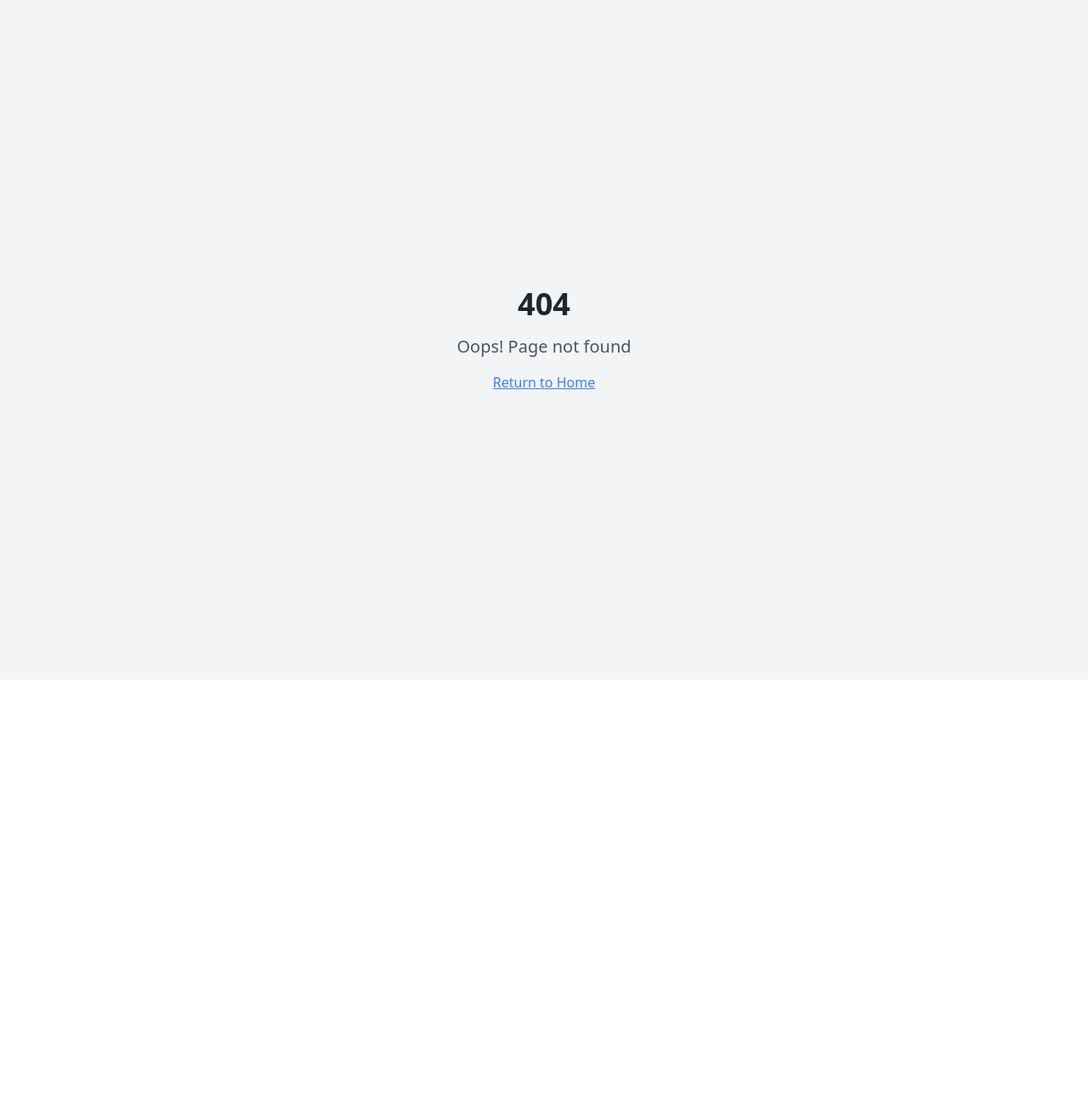
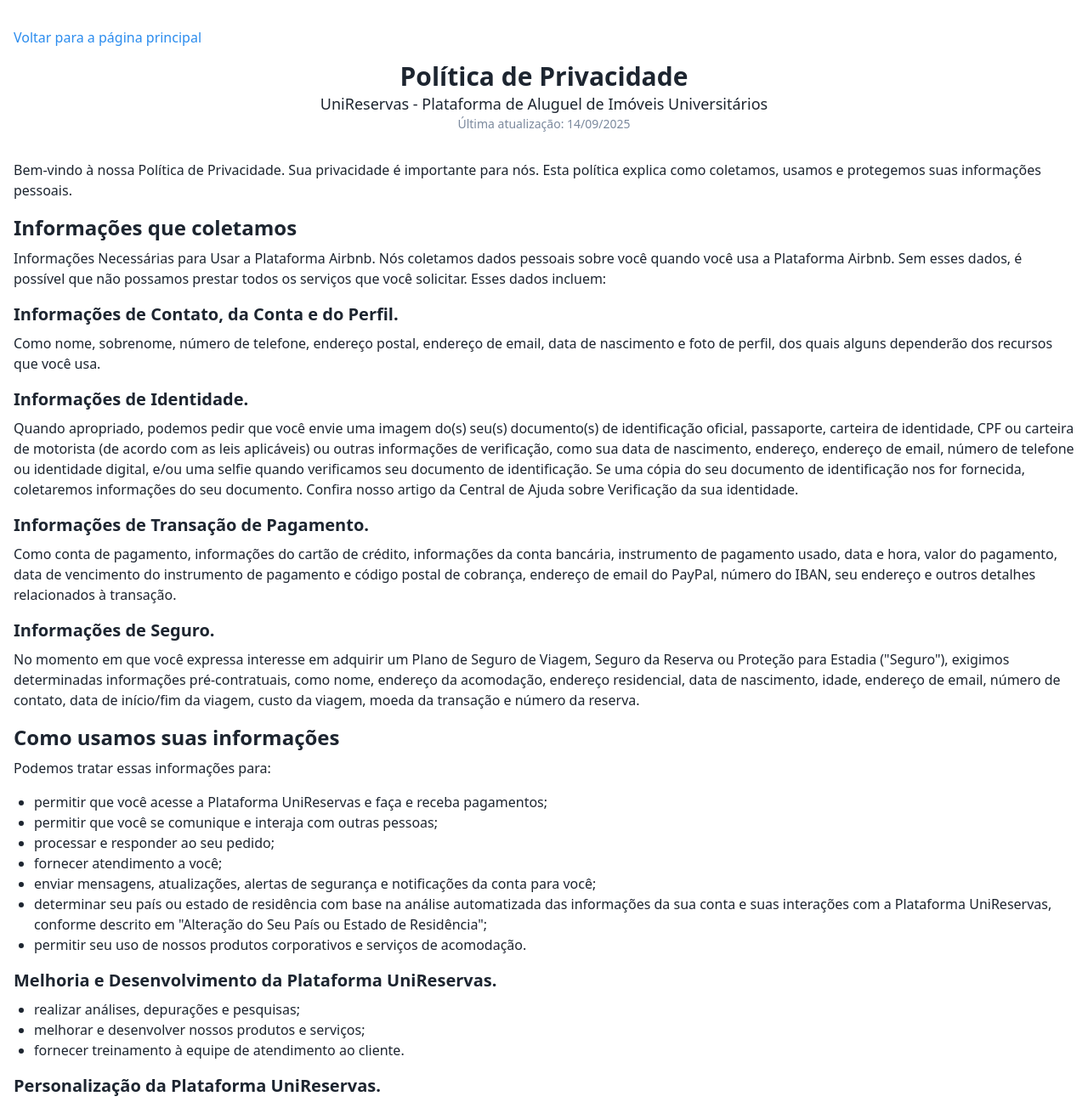
Before and after one commit to darleisonrodrigues/projeto-unireservas, a React (Vite) app: page /privacy in a window 1280 px wide. Before the commit this address had no page. Shown: the top 1297 px of the page at 85% size. Before the commit the page ends 800 px from the top, so only its background shows below. Built offline with nearby package versions, Linux system fonts and the light colour scheme; the HTML template or start-up script is replaced by a standard one.

Commit message:
Criação da página de Política de Privacidade

```diff
--- a/src/components/Footer.tsx
+++ b/src/components/Footer.tsx
@@ -30,7 +30,7 @@
             <ul className="space-y-2 text-sm text-muted-foreground">
               <li><Link to="#" className="hover:text-primary transition-all duration-300 ease-out">Central de ajuda</Link></li>
               <li><Link to="/terms" className="hover:text-primary transition-all duration-300 ease-out">Termos de uso</Link></li>
-              <li><Link to="#" className="hover:text-primary transition-all duration-300 ease-out">Política de privacidade</Link></li>
+              <li><Link to={ROUTES.SUPPORT.PRIVACY} className="hover:text-primary transition-all duration-300 ease-out">Política de privacidade</Link></li>
             </ul>
           </div>
 
--- /dev/null
+++ b/src/pages/legal/PrivacyPolicyPage.tsx
@@ -0,0 +1,96 @@
+import React from 'react';
+import { Link } from 'react-router-dom';
+import { ROUTES } from '@/config/routes';
+
+const PrivacyPolicyPage: React.FC = () => {
+  return (
+    <div className="container mx-auto px-4 py-8">
+      <Link to={ROUTES.HOME} className="text-primary hover:underline mb-4 inline-block">
+        Voltar para a página principal
+      </Link>
+      <div className="text-center mb-8">
+        <h1 className="text-3xl font-bold">Política de Privacidade</h1>
+        <p className="text-lg">UniReservas - Plataforma de Aluguel de Imóveis Universitários</p>
+        <p className="text-sm text-muted-foreground">Última atualização: 14/09/2025</p>
+      </div>
+      <p className="mb-4">
+        Bem-vindo à nossa Política de Privacidade. Sua privacidade é importante para nós. Esta política explica como coletamos, usamos e protegemos suas informações pessoais.
+      </p>
+      <h2 className="text-2xl font-semibold mb-2">Informações que coletamos</h2>
+      <p className="mb-4">
+        Informações Necessárias para Usar a Plataforma Airbnb.
+        Nós coletamos dados pessoais sobre você quando você usa a Plataforma Airbnb. Sem esses dados, é possível que não possamos prestar todos os serviços que você solicitar. Esses dados incluem:
+      </p>
+      <h3 className="text-xl font-semibold mb-2">Informações de Contato, da Conta e do Perfil.</h3>
+      <p className="mb-4">
+        Como nome, sobrenome, número de telefone, endereço postal, endereço de email, data de nascimento e foto de perfil, dos quais alguns dependerão dos recursos que você usa.
+      </p>
+      <h3 className="text-xl font-semibold mb-2">Informações de Identidade.</h3>
+      <p className="mb-4">
+        Quando apropriado, podemos pedir que você envie uma imagem do(s) seu(s) documento(s) de identificação oficial, passaporte, carteira de identidade, CPF ou carteira de motorista (de acordo com as leis aplicáveis) ou outras informações de verificação, como sua data de nascimento, endereço, endereço de email, número de telefone ou identidade digital, e/ou uma selfie quando verificamos seu documento de identificação. Se uma cópia do seu documento de identificação nos for fornecida, coletaremos informações do seu documento. Confira nosso artigo da Central de Ajuda sobre Verificação da sua identidade.
+      </p>
+      <h3 className="text-xl font-semibold mb-2">Informações de Transação de Pagamento.</h3>
+      <p className="mb-4">
+        Como conta de pagamento, informações do cartão de crédito, informações da conta bancária, instrumento de pagamento usado, data e hora, valor do pagamento, data de vencimento do instrumento de pagamento e código postal de cobrança, endereço de email do PayPal, número do IBAN, seu endereço e outros detalhes relacionados à transação.
+      </p>
+      <h3 className="text-xl font-semibold mb-2">Informações de Seguro.</h3>
+      <p className="mb-4">
+        No momento em que você expressa interesse em adquirir um Plano de Seguro de Viagem, Seguro da Reserva ou Proteção para Estadia ("Seguro"), exigimos determinadas informações pré-contratuais, como nome, endereço da acomodação, endereço residencial, data de nascimento, idade, endereço de email, número de contato, data de início/fim da viagem, custo da viagem, moeda da transação e número da reserva.
+      </p>
+      <h2 className="text-2xl font-semibold mb-2">Como usamos suas informações</h2>
+      <p className="mb-4">
+        Podemos tratar essas informações para:
+      </p>
+      <ul className="list-disc pl-6 mb-4">
+        <li>permitir que você acesse a Plataforma UniReservas e faça e receba pagamentos;</li>
+        <li>permitir que você se comunique e interaja com outras pessoas;</li>
+        <li>processar e responder ao seu pedido;</li>
+        <li>fornecer atendimento a você;</li>
+        <li>enviar mensagens, atualizações, alertas de segurança e notificações da conta para você;</li>
+        <li>determinar seu país ou estado de residência com base na análise automatizada das informações da sua conta e suas interações com a Plataforma UniReservas, conforme descrito em "Alteração do Seu País ou Estado de Residência";</li>
+        <li>permitir seu uso de nossos produtos corporativos e serviços de acomodação.</li>
+      </ul>
+      <h3 className="text-xl font-semibold mb-2">Melhoria e Desenvolvimento da Plataforma UniReservas.</h3>
+      <ul className="list-disc pl-6 mb-4">
+        <li>realizar análises, depurações e pesquisas;</li>
+        <li>melhorar e desenvolver nossos produtos e serviços;</li>
+        <li>fornecer treinamento à equipe de atendimento ao cliente.</li>
+      </ul>
+      <h3 className="text-xl font-semibold mb-2">Personalização da Plataforma UniReservas.</h3>
+      <ul className="list-disc pl-6 mb-4">
+        <li>personalizar sua experiência com base em suas interações na Plataforma UniReservas, seu histórico de buscas e reservas, suas informações e preferências de perfil e outras informações que você optar por nos fornecer;</li>
+        <li>personalizar sua experiência com o UniReservas.</li>
+      </ul>
+      <h2 className="text-2xl font-semibold mb-2">Compartilhamento de informações</h2>
+      <p className="mb-4">
+        Não compartilhamos suas informações pessoais com terceiros, exceto conforme necessário para fornecer nossos serviços ou conforme exigido por lei.
+      </p>
+      <h2 className="text-2xl font-semibold mb-2">Seus direitos</h2>
+      <p className="mb-4">
+        Você pode exercer qualquer um dos direitos descritos nesta seção de acordo com a Lei Geral de Proteção de Dados Pessoais do Brasil.
+      </p>
+      <h3 className="text-xl font-semibold mb-2">Residentes do Brasil</h3>
+      <p className="mb-4">
+        De acordo com a Lei Geral de Proteção de Dados Pessoais do Brasil
+      </p>
+      <h3 className="text-xl font-semibold mb-2">Gerenciamento das Suas Informações.</h3>
+      <p className="mb-4">
+        Você pode acessar e atualizar alguns de seus dados pessoais através das configurações de sua Conta. Você é responsável por manter seus dados pessoais atualizados.
+      </p>
+      <h2 className="text-2xl font-semibold mb-2">Alterações nesta política</h2>
+      <p className="mb-4">
+        Podemos atualizar esta política de tempos em tempos. Notificaremos você sobre alterações significativas publicando a nova política em nosso site.
+      </p>
+      <p className="mb-4">
+        Se você tiver dúvidas sobre esta política, entre em contato conosco.
+      </p>
+      <div className="text-center mt-8">
+        <Link to={ROUTES.HOME} className="bg-blue-500 text-white py-2 px-4 rounded hover:bg-blue-600 transition">
+          Entendi a Política de Privacidade
+        </Link>
+      </div>
+    </div>
+  );
+};
+
+export default PrivacyPolicyPage;
--- a/src/routes/AppRoutes.tsx
+++ b/src/routes/AppRoutes.tsx
@@ -20,6 +20,7 @@
 
 // Páginas legais
 import TermsOfUsePage from "@/pages/legal/TermsOfUsePage";
+import PrivacyPolicyPage from "@/pages/legal/PrivacyPolicyPage";
 
 /**
  * Sistema de roteamento centralizado
@@ -49,6 +50,7 @@
 
       {/* Páginas de suporte e legais */}
       <Route path={ROUTES.SUPPORT.TERMS} element={<TermsOfUsePage />} />
+      <Route path={ROUTES.SUPPORT.PRIVACY} element={<PrivacyPolicyPage />} />
 
       {/* Rotas legadas - manter compatibilidade */}
       <Route path="/create-listing" element={<CreateListing />} />
```
